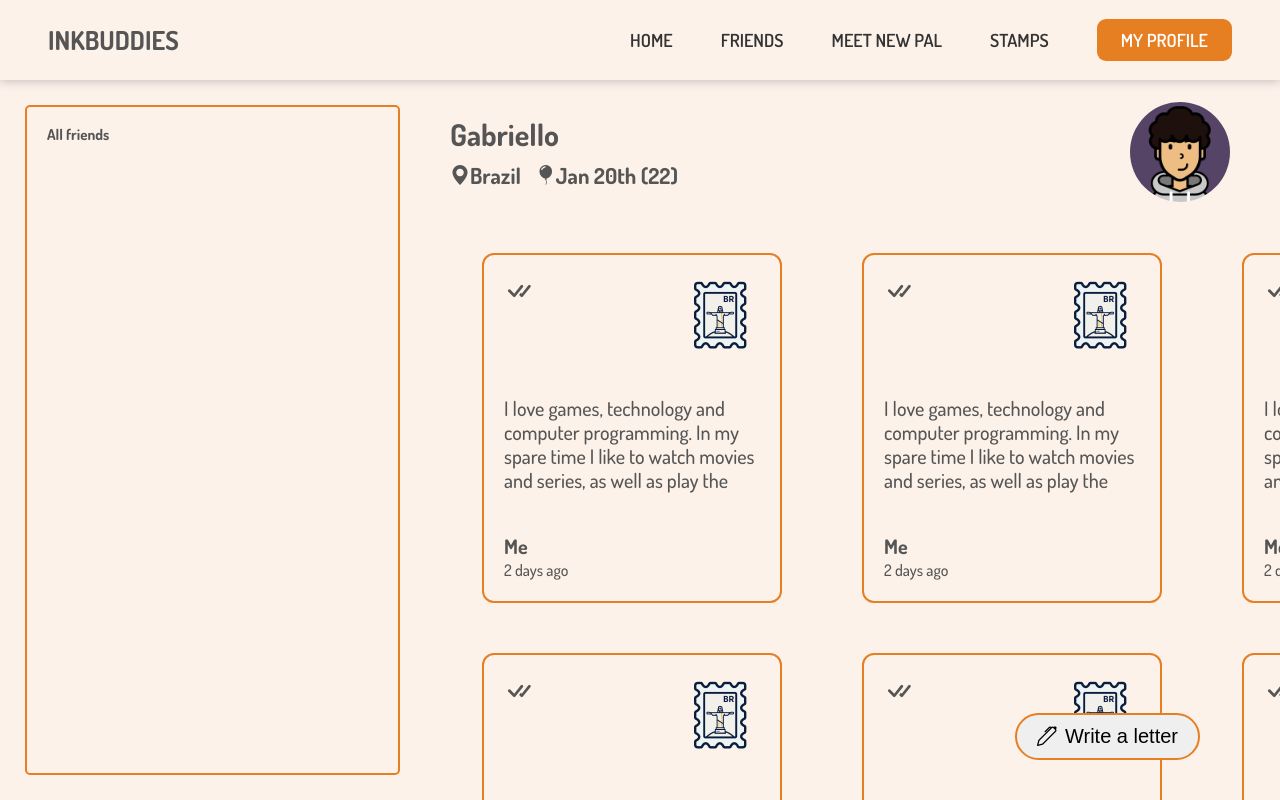
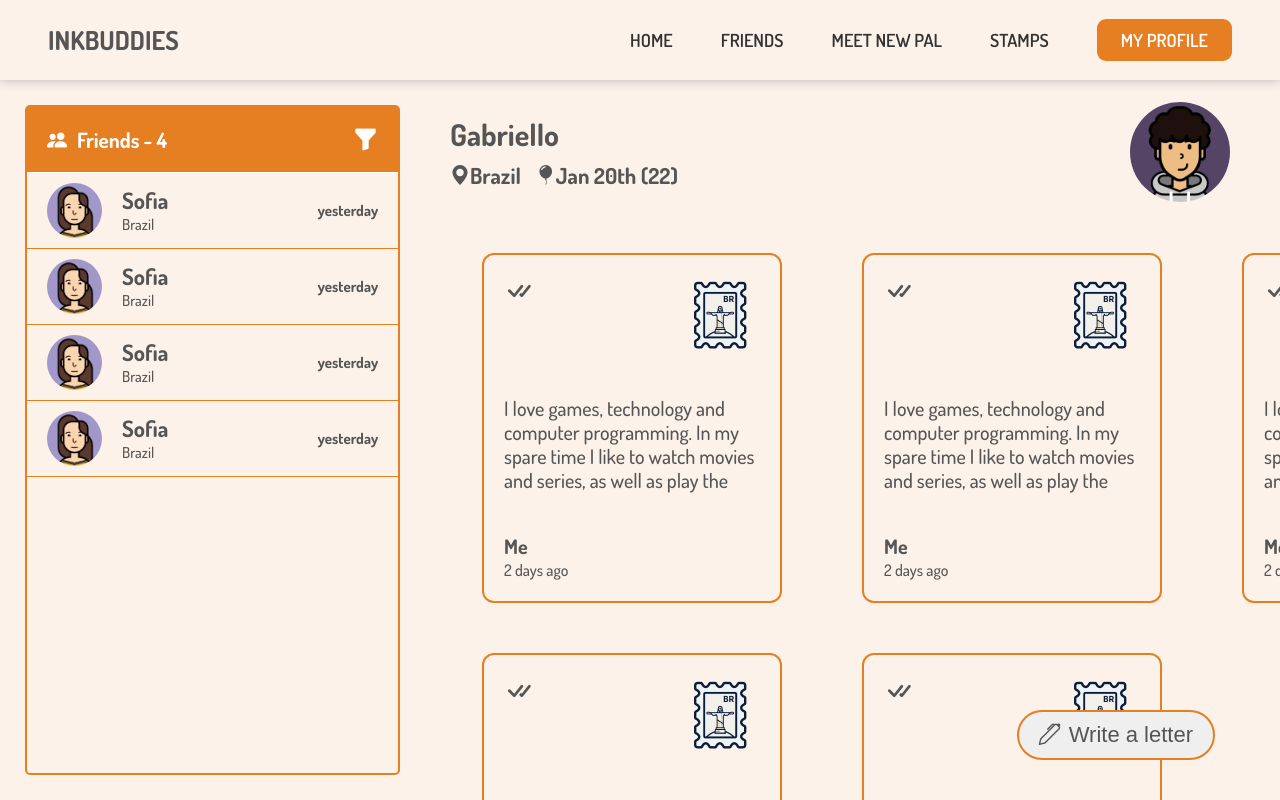
Before and after one commit to JoGabriel-Santos/inkbuddies, a React (Create React App) app in the folder client/: page /friends in a window 1280 px wide. Built offline with nearby package versions, Linux system fonts and the light colour scheme.

Commit message:
Implementing Friends list

```diff
--- /dev/null
+++ b/client/src/Components/Friend.jsx
@@ -0,0 +1,24 @@
+import React from "react";
+
+function Friend() {
+
+    return (
+        <div className="friend-card">
+            <img className="friend-card--photo" src={ require("../util/friend.png") } alt=""/>
+
+            <div className="friend-card--user">
+                <div className="friend-card--info">
+                    <h2>Sofia</h2>
+                    <p>Brazil</p>
+                </div>
+
+                <div className="friend-card--time">
+                    <h4>yesterday</h4>
+                </div>
+            </div>
+
+        </div>
+    );
+}
+
+export default Friend;
--- a/client/src/Pages/Friends.jsx
+++ b/client/src/Pages/Friends.jsx
@@ -1,4 +1,6 @@
 import React from "react";
+
+import Friend from "../Components/Friend";
 import Message from "../Components/Message";
 
 function Friends() {
@@ -6,7 +8,22 @@ function Friends() {
     return (
         <section className="section-friends">
             <div className="all-friends">
-                <h2>All friends</h2>
+                <div className="friends-header">
+                    <div className="friends-quantity">
+                        <i className="bi bi-people-fill"></i>
+                        <h2>Friends - 4</h2>
+                    </div>
+
+                    <i className="bi bi-funnel-fill filter"></i>
+                </div>
+
+                <div className="friend-list">
+                    <Friend/>
+                    <Friend/>
+                    <Friend/>
+                    <Friend/>
+                </div>
+
             </div>
 
             <div className="messages">
@@ -38,9 +55,6 @@ function Friends() {
                     <Message/>
                     <Message/>
                     <Message/>
-                    <Message/>
-                    <Message/>
-                    <Message/>
                 </div>
 
                 <button className="send-letter">
--- a/client/src/styles/style.css
+++ b/client/src/styles/style.css
@@ -155,7 +155,71 @@
     flex-direction: column;
     grid-area: FR;
     margin: 25px 0 25px 25px;
-    padding: 2rem;
+}
+
+.friends-header {
+    align-items: center;
+    background-color: #e67e22;
+    border-bottom: #ffffff 1px solid;
+    color: white;
+    display: flex;
+    justify-content: space-between;
+    padding: 20px;
+    width: 100%;
+}
+
+.filter {
+    cursor: pointer;
+    font-size: 25px;
+}
+
+.friends-quantity {
+    align-items: center;
+    display: flex;
+    font-size: 14px;
+    gap: 10px;
+}
+
+.friends-quantity i {
+    font-size: 20px;
+}
+
+.friend-list {
+}
+
+.friend-card {
+    border-bottom: #e67e22 1px solid;
+    cursor: pointer;
+    display: flex;
+    font-size: 1.5rem;
+    padding: 10px 20px;
+    transition: all 0.3s;
+}
+
+.friend-card:hover {
+    background-color: #e67e22;
+    color: white;
+}
+
+.friend-card--photo {
+    border-radius: 100%;
+    width: 55px;
+}
+
+.friend-card--user {
+    align-items: center;
+    display: flex;
+    justify-content: space-between;
+    padding-left: 20px;
+    width: 100%;
+}
+
+.friend-card--info h2 {
+    padding-bottom: 5px;
+}
+
+.friend-card--time {
+
 }
 
 .country-and-birth {
@@ -271,11 +335,12 @@
     border: #e67e22 2px solid;
     border-radius: 999px;
     bottom: 40px;
+    color: #555555;
     cursor: pointer;
-    font-size: 2rem;
+    font-size: 2.2rem;
     padding: 10px 20px;
     position: fixed;
-    right: 80px;
+    right: 65px;
     transition: all 0.5s;
     z-index: 999;
 }
```
Also changed, not shown: client/src/util/friend.png (added).
